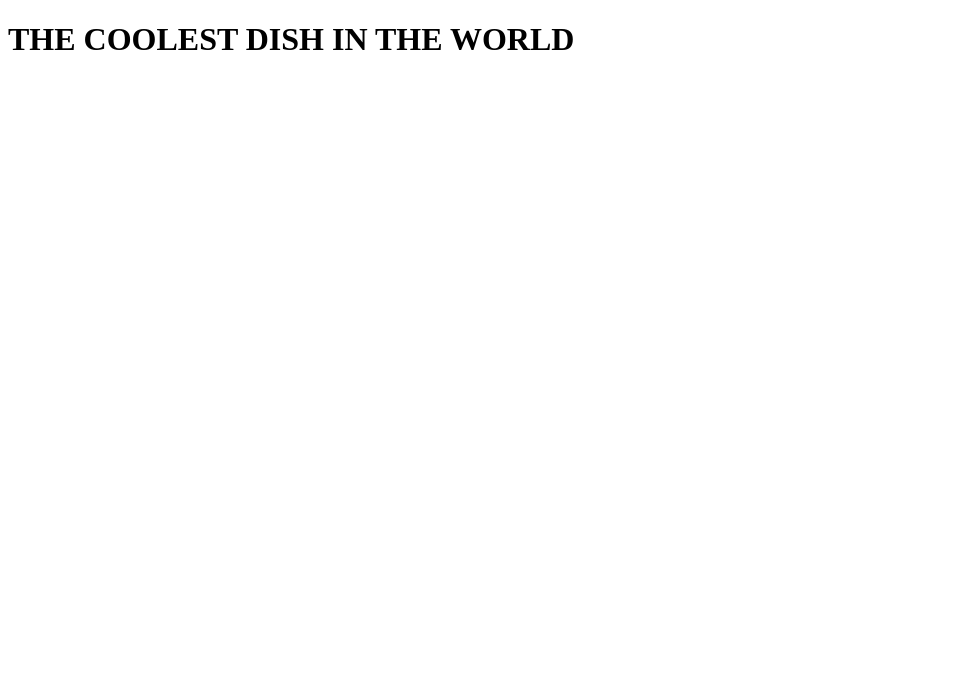
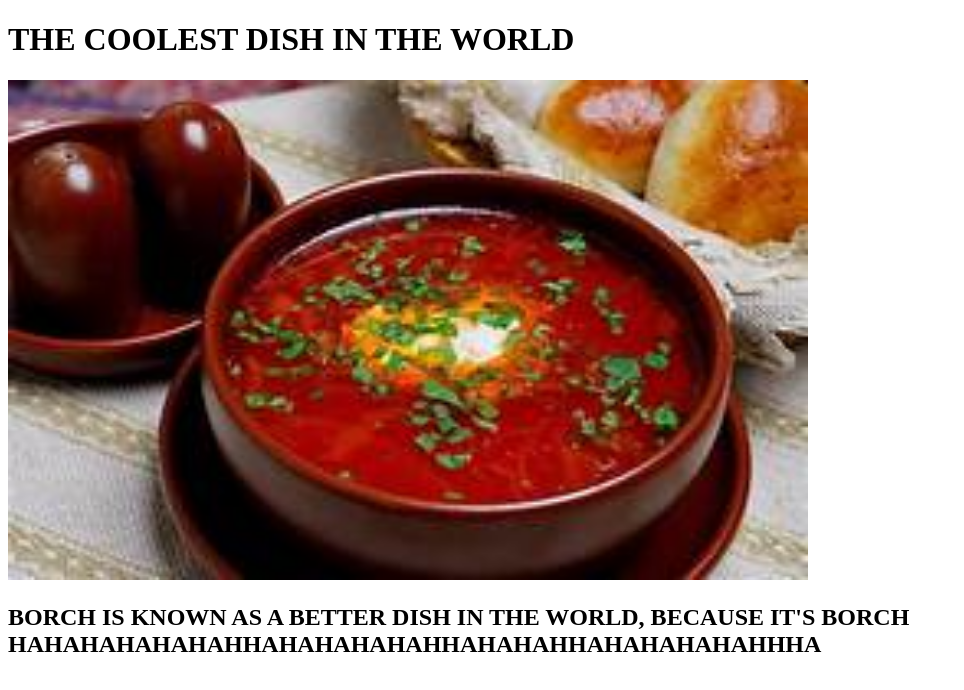
Before and after one commit to Miro400/Webpage, a plain HTML site: page Borch_slav.html in a window 1280 px wide. Shown: the whole page, without its empty margins (0-964 px from the left). Drawn offline with Linux system fonts and the light colour scheme.

Commit message:
Added picture. Working on text

```diff
--- a/Borch_slav.html
+++ b/Borch_slav.html
@@ -5,5 +5,7 @@
 	</head>
 	<body>
 		<h1>THE COOLEST DISH IN THE WORLD</h1>
+		<img src="borch.png" width="800" height="500">
+		<h2>BORCH IS KNOWN AS A BETTER DISH IN THE WORLD, BECAUSE IT'S BORCH HAHAHAHAHAHAHHAHAHAHAHAHHAHAHAHHAHAHAHAHAHHHA</h2>
 	</body>
 </html>
```
Also changed, not shown: borch.png (added).
